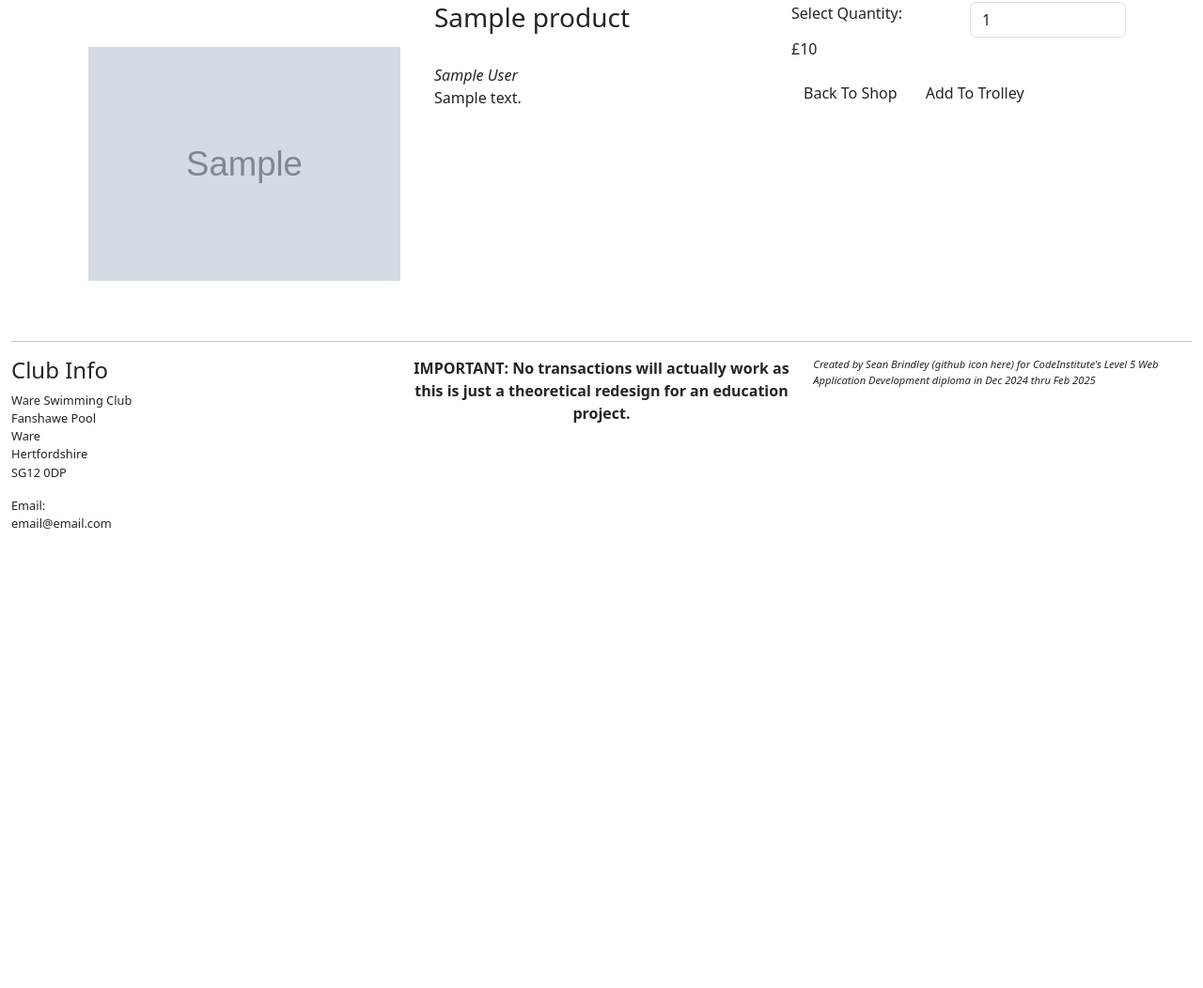
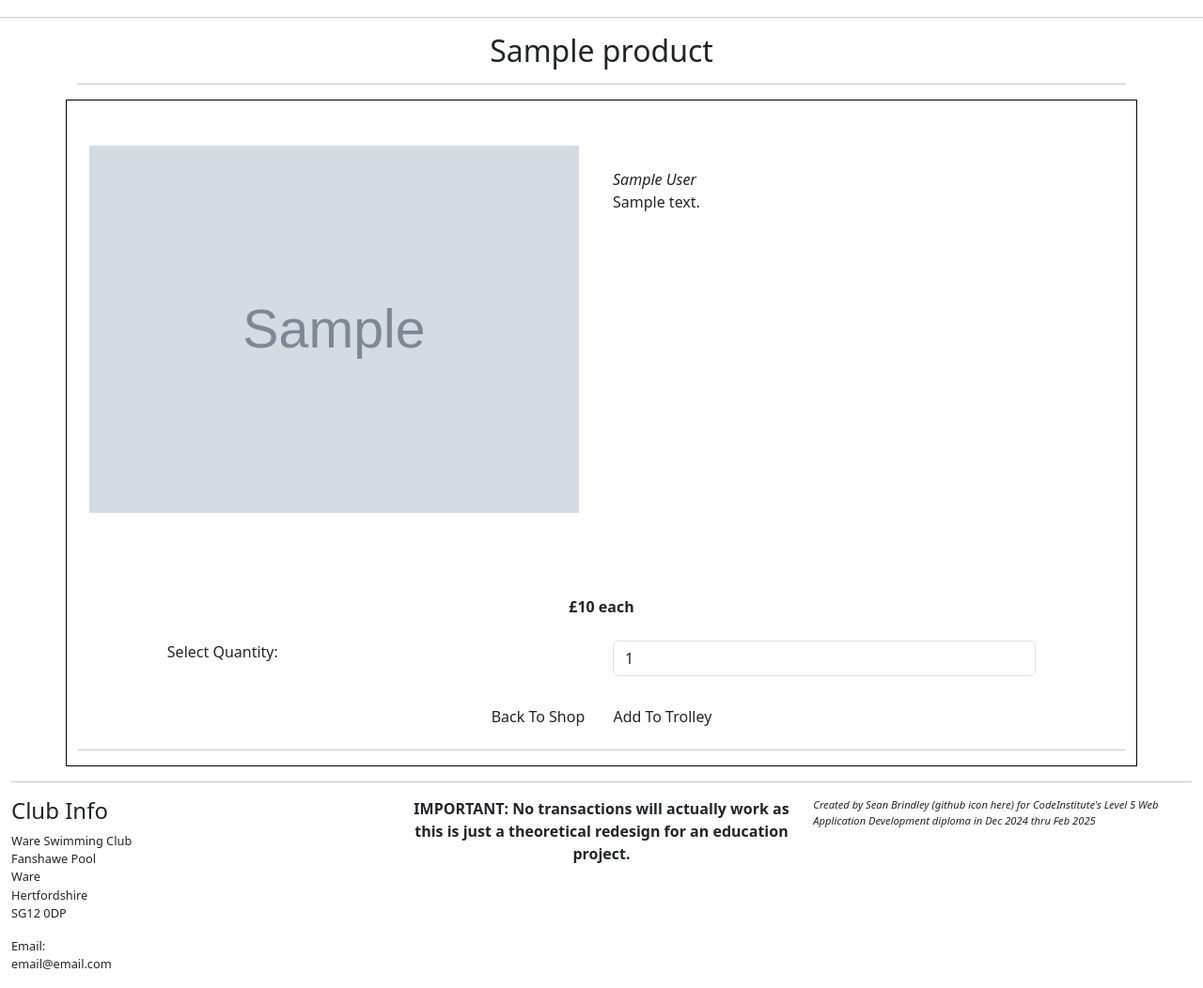
Before and after one commit to seanbrindley17/milestone-project-4, a Django app: template home/templates/home/product_detail.html in a window 1280 px wide. Shown: the part 162-1214 px from the top of the page at 94% size. Before the commit the page ends 725 px from the top, so only its background shows below. Run offline with Django 5.2, Linux system fonts and the light colour scheme; the template is opened without the code that fills it: most values are stand-ins (such as "Sample title", 1, 10 or a date in 2020); grey boxes marked "Sample" are stand-in pictures; some libraries are stand-ins or nearby versions.

Commit message:
Improve layout using bootstrap classes

```diff
--- a/home/templates/home/product_detail.html
+++ b/home/templates/home/product_detail.html
@@ -12,10 +12,14 @@
 {% endblock %}
 
 {% block content %}
+<hr>
 <div class="container">
-    <div class="row">
-        <div class="col col-sm-4">
-            <div class="container my-5">
+    <h2 class="mb-2 text-center">{{ product.name }}</h2>
+    <hr class="w-100">
+    <div class="row border border-black">
+        <!-- Image container -->
+        <div class="col-l-4 col-sm-6">
+            <div class="product-image-container container my-5">
                 {% if product.image %}
                 <img src="{{ product.image.url }}" alt="{{ product.name }}" class="card-img-top card-img-bottom">
                 {% elif product.image_url %}
@@ -25,20 +29,23 @@
                 {% endif %}
             </div>
         </div>
-        <div class="col-6 col-sm-4">
-            <h3>{{ product.name }}</h3>
+        <!-- Additional information -->
+        <div class="col-l-4 col col-sm-6 align-center">
+            <div class="product-info-container my-5">
             <br>
             <em>{{ product.category.display_name }}</em>
             <br>
             <p>{{ product.description }}</p>
+            </div>
         </div>
-        <div class="col-6 col-sm-4">
+        <!-- User inputs for size etc -->
+        <div class=" col-m-6 col-sm-12 mt-4">
             <form action="{% url 'add_to_trolley' product.id %}" method="POST" class="form">
                 {% csrf_token %}
                 <!-- If statement to display sizes if product has sizes -->
                 {% with product.has_sizes as sizes %}
                 {% if sizes %}
-                <div class="col-12">
+                <div class="col-8 offset-2">
                     <select id="product-size" name="product-size" class="form-select" aria-label="select-size">
                         <option selected>Choose Size:</option>
                         <option value="extra-small">XS</option>
@@ -52,7 +59,7 @@
                 <!-- If statement for different size type if the user selects fins -->
                 {% with product.is_footwear as fins %}
                 {% if fins %}
-                <div class="col-12">
+                <div class="col-8 offset-2">
                     <select name="shoe-size" id="shoe-size" class="form-select" aria-label="select-shoe-size">
                         <option selected>Choose Size:</option>
                         <option value="3-4">3-4</option>
@@ -65,34 +72,35 @@
                     </select>
                 </div>
                 {% endif %}
+                <!-- Product Price -->
+                <div class="col-8 offset-2 text-center mt-3">
+                    <p><strong>£{{ product.price }} each</strong></p>
+                </div>
                 <!-- Product Quantity -->
-                <div class="row">
-                    <div class="col-6">
+                <div class="row mt-4">
+                    <div class="col-5 offset-1">
                         <span>Select Quantity:</span>
                     </div>
-                    <div class="col-6">
+                    <div class="col-5 offset--1">
                         <input type="number" class="form-control quantity-input" name="product-quantity" value="1"
                             min="1" max="99">
                     </div>
                 </div>
-                <!-- Product Price -->
-                <div class="col-12 text-right">
-                    <p>£{{ product.price }}</p>
-                </div>
                 <!-- Add to trolley and go back buttons -->
-                <div class="col-12">
+                <div class="col-12 mt-4 text-center">
                     <!-- Go Back -->
-                    <a href="{% url 'home' %}" class="btn">
+                    <a href="{% url 'home' %}" class="btn custom-button">
                         Back To Shop
                     </a>
                     <!-- Add To Trolley -->
-                    <input type="submit" class="btn" name="" value="Add To Trolley">
+                    <input type="submit" class="btn custom-buttom" name="" value="Add To Trolley">
                 </div>
                 <!-- Hidden input to send user to Product detail page of product just added -->
                 <input type="hidden" name="return-url" value="{{ request.path }}">
                 {% endwith %}
                 {% endwith %}
             </form>
+            <hr>
         </div>
         <!-- Gives admin ability to edit and delete product from the product detail page -->
         {% if request.user.is_superuser %}
```
